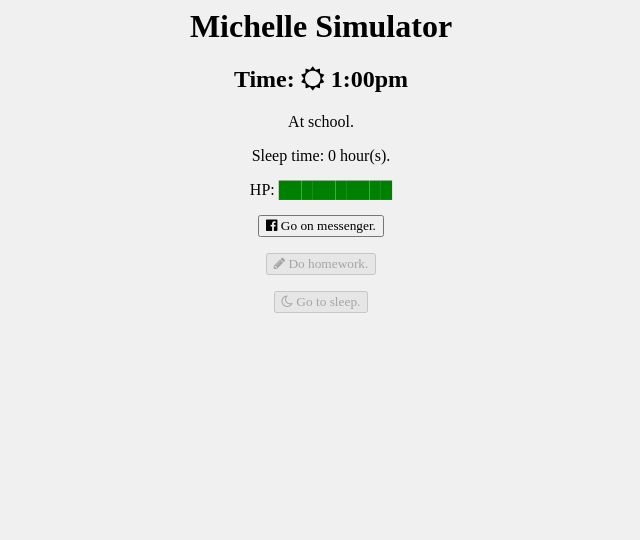
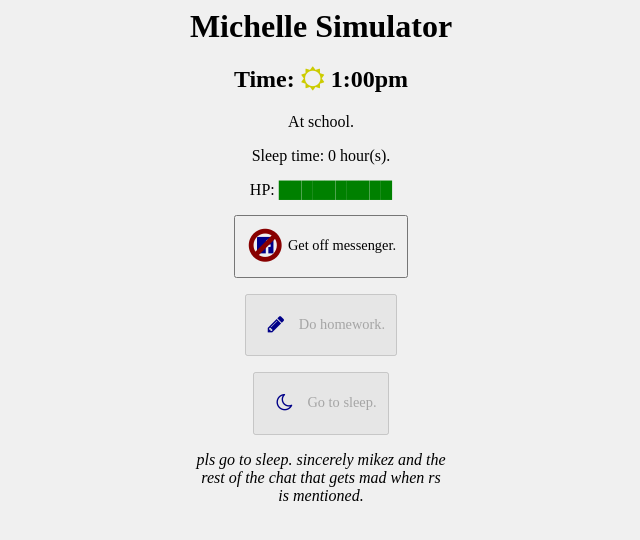
Before and after one commit to failedxyz/simulators, a plain HTML site: page michelle/index.html in a window 1280 px wide. Both pictures are taken after a click on the button "Go on messenger.". Shown: the whole page, without its empty margins (319-959 px from the left). Drawn offline with Linux system fonts and the light colour scheme; a web font is replaced by a local one.

Commit message:
Messenger mechanics added.

```diff
--- a/michelle/index.html
+++ b/michelle/index.html
@@ -19,6 +19,10 @@
 			html, body {
 				background: #F0F0F0;
 			}
+			button {
+				font-size: 0.9em;
+				padding: 10px;
+			}
 		</style>
 	</head>
 	<body>
@@ -28,14 +32,17 @@
 			<p id="status"></p>
 			<p>Sleep time: <span id="totalSleep"></span> hour(s).</p>
 			<p>HP: <span id="hp"></span></p>
-			<p><button id="option1"><i class="fa fa-facebook-official"></i> Go on messenger.</button></p>
-			<p><button id="option2" disabled><i class="fa fa-pencil"></i> Do homework.</button></p>
-			<p><button id="option3" disabled><i class="fa fa-moon-o"></i> Go to sleep.</button></p>
+			<p><button id="option1"><span class="fa-stack fa-lg"><i class="fa fa-facebook-official fa-stack-1x" style="color:#008"></i><i class"fa fa-ban fa-stack-2x" style="color:rgba(0,0,0,0)"></i></span> Go on messenger.</button></p>
+			<p><button id="option2" disabled><span class="fa-stack fa-lg"><i class="fa fa-pencil fa-stack-1x" style="color:#008"></i><i class"fa fa-ban fa-stack-2x" style="color:rgba(0,0,0,0)"></i></span> Do homework.</button></p>
+			<p><button id="option3" disabled><span class="fa-stack fa-lg"><i class="fa fa-moon-o fa-stack-1x" style="color:#008"></i><i class"fa fa-ban fa-stack-2x" style="color:rgba(0,0,0,0)"></i></span> Go to sleep.</button></p>
 		</center>
 		<center id="over" style="display:none">
 			<h1 style="color:red">Game over</h1>
 			<p>Final score: <span id="finalScore"></span> hour(s).</p>
 			<p><button onclick="javascript:newgame();">New Game</button></p>
+		</center>
+		<center>
+			<i style="display:block;width:250px">pls go to sleep. sincerely mikez and the rest of the chat that gets mad when rs is mentioned.</i>
 		</center>
 		<script type="text/javascript">
 			var status = "At home.";
@@ -46,25 +53,26 @@
 			var sleepStart = 0;
 			var time;
 			var lostHp = false;
+			var onMessenger = false;
 			var refresh = function() {
 				time = (~~(Date.now() / 2000)) % 24;
-				var timeString = "<i class='fa fa-" + (time >= 7 && time <= 17 ? "sun" : "moon") + "-o'></i> " + ((time % 12 == 0) ? 12 : (time % 12)) + ":00" + (time < 12 ? "am" : "pm");
+				var timeString = "<i class='fa fa-" + (time >= 7 && time <= 17 ? "sun-o' style='color:#CC0" : "moon-o' style='color:#008") + "'></i> " + ((time % 12 == 0) ? 12 : (time % 12)) + ":00" + (time < 12 ? "am" : "pm");
 				$("#time").html(timeString);
 				if (time >= 8 && time <= 15) {
 					status = "At school.";
 					options = [asleep == false, false, false];
 				} else if (time >= 16 && time <= 18) {
 					status = "In ILC.";
-					options = [asleep == false, true, false];
+					options = [asleep == false, asleep == false && onMessenger == false, false];
 				} else if (time >= 19 || time <= 1) {
 					status = "At home.";
 					options = [asleep == false, false, false];
 				} else if (time >= 2 && time <= 3) {
 					status = "At home.";
-					options = [asleep == false, asleep == false, false];
+					options = [asleep == false, asleep == false && onMessenger == false, false];
 				} else if (time >= 4 && time <= 7) {
 					status = "At home.";
-					options = [asleep == false, asleep == false, asleep == false];
+					options = [asleep == false, asleep == false && onMessenger == false, asleep == false];
 				}
 				if (time == 8 && asleep === true) {
 					sleep += time - sleepStart;
@@ -104,10 +112,21 @@
 				hp = 100;
 				asleep = false;
 				sleepStart = 0;
+				lostHp = false;
+				onMessenger = false;
 				$("#over").hide();
 				$("#game").show();
 				requestAnimationFrame(refresh);
 			};
+			$("#option1").click(function() {
+				if (onMessenger) {
+					onMessenger = false;
+					$("#option1").html("<span class='fa-stack fa-lg'><i class='fa fa-facebook-official fa-stack-1x' style='color:#008'></i><i class='fa fa-ban fa-stack-2x' style='color:rgba(0,0,0,0)'></i></span> Go on messenger.");
+				} else {
+					onMessenger = true;
+					$("#option1").html("<span class='fa-stack fa-lg'><i class='fa fa-facebook-official fa-stack-1x' style='color:#008'></i><i class='fa fa-ban fa-stack-2x' style='color:#800'></i></span> Get off messenger.");
+				}
+			});
 			$("#option3").click(function() {
 				if (time >= 4 && time <= 7) {
 					asleep = true;
```
